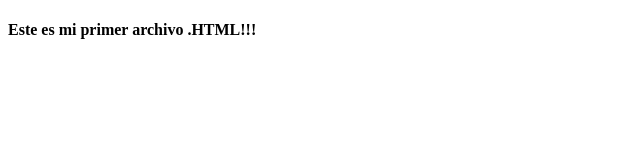
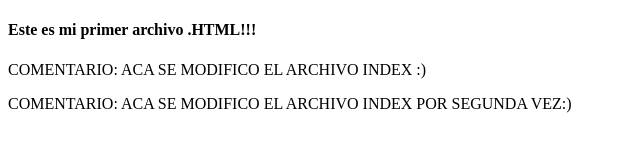
Before and after one commit to agdiaz99/C16-Git-GitHub, a plain HTML site: page index.html in a window 1280 px wide. Shown: the whole page, without its empty margins (0-640 px from the left). Drawn offline with Linux system fonts and the light colour scheme.

Commit message:
El archivo index.html fue modificado

```diff
--- a/index.html
+++ b/index.html
@@ -5,7 +5,7 @@
 </head>
 <body>
     <h4>Este es mi <strong>primer archivo .HTML!!!</strong></h4>
-    <!-- COMENTARIO: ACA SE MODIFICO EL ARCHIVO INDEX :) -->
-    <!-- COMENTARIO: ACA SE MODIFICO EL ARCHIVO INDEX POR SEGUNDA VEZ:) -->
+    <p>COMENTARIO: ACA SE MODIFICO EL ARCHIVO INDEX :)</p>
+        <p>COMENTARIO: ACA SE MODIFICO EL ARCHIVO INDEX POR SEGUNDA VEZ:)</p>
 </body>
 </html>
```
